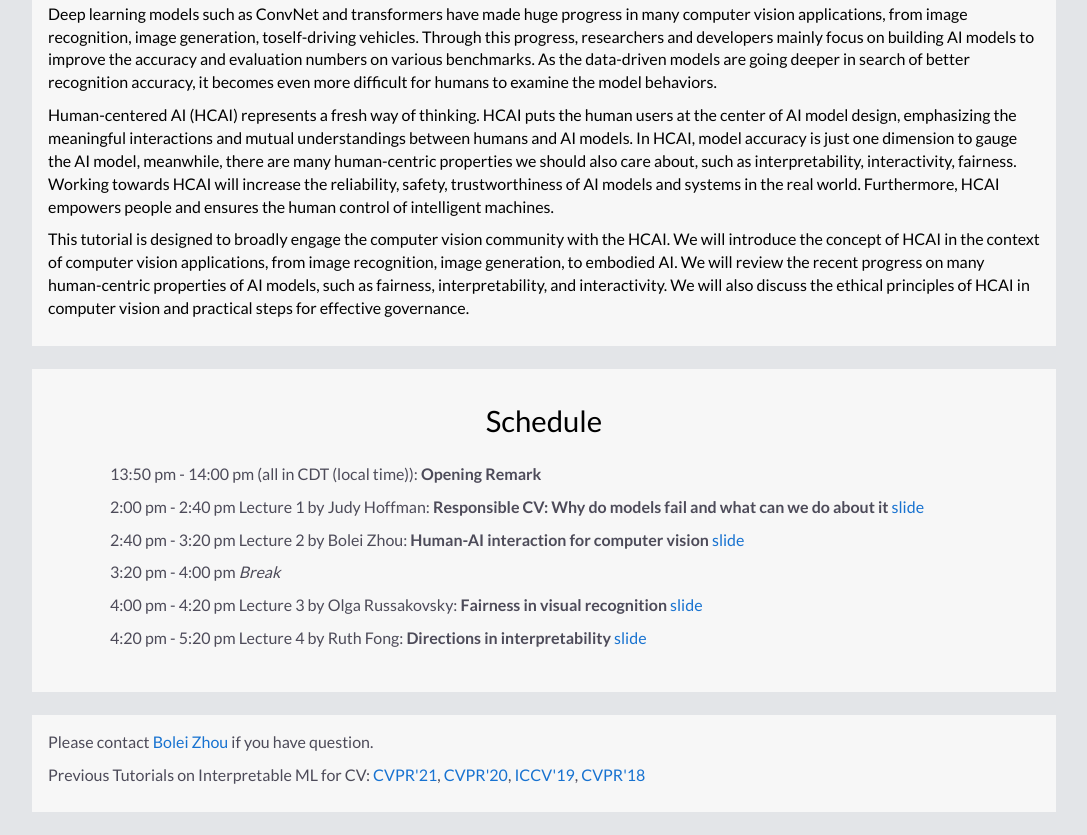
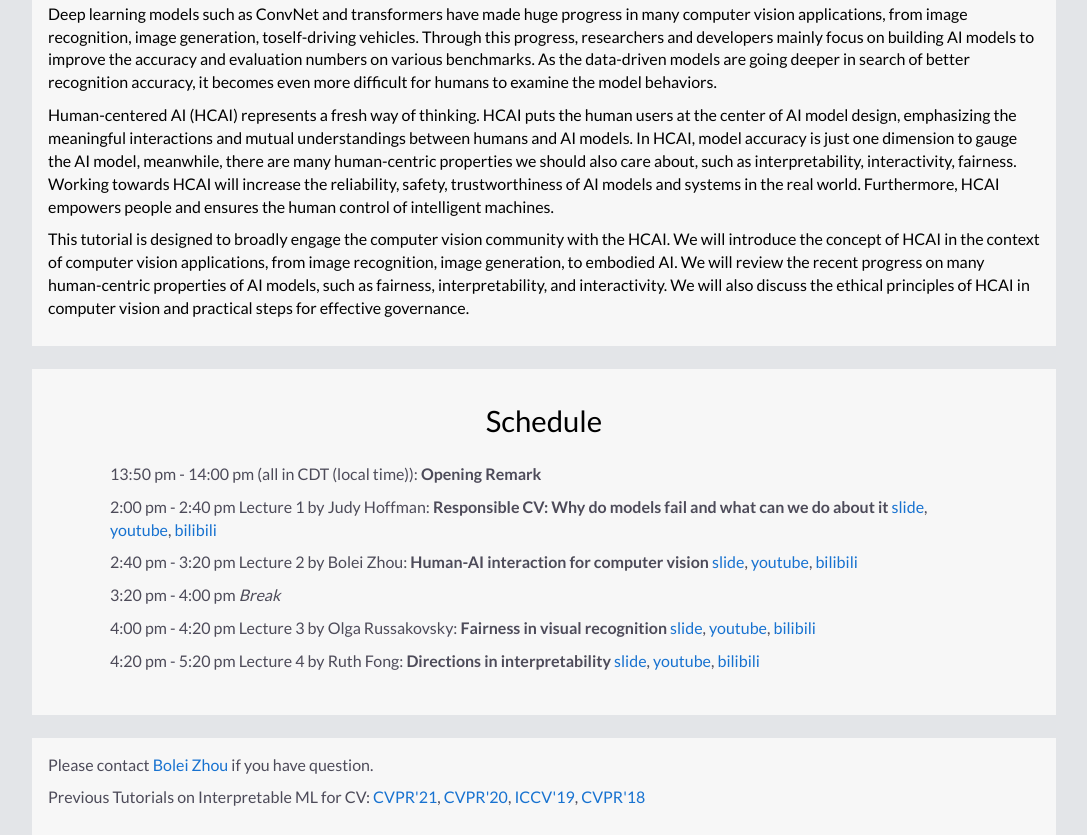
Before and after one commit to human-centeredAI/human-centeredAI.github.io, a plain HTML site: page index.html in a window 1280 px wide. Shown: the part 790-1625 px from the top of the page, without its empty margins (96-1183 px from the left). Before the commit the page ends 1602 px from the top, so only its background shows below. Drawn offline with nearby package versions, Linux system fonts and the light colour scheme.

Commit message:
update recorded videos

```diff
--- a/index.html
+++ b/index.html
@@ -86,11 +86,12 @@
     <div class="schedule">
 
         <p>13:50 pm - 14:00 pm (all in CDT (local time)): <b>Opening Remark</b></p>
-        <p>2:00 pm - 2:40 pm Lecture 1 by Judy Hoffman: <b>Responsible CV: Why do models fail and what can we do about it</b> <a href="slides_cvpr2022/slide_hoffman.pdf">slide</a></p>
-        <p>2:40 pm - 3:20 pm Lecture 2 by Bolei Zhou: <b>Human-AI interaction for computer vision</b> <a href="slides_cvpr2022/slide_zhou.pdf">slide</a></p>
+        <p>2:00 pm - 2:40 pm Lecture 1 by Judy Hoffman: <b>Responsible CV: Why do models fail and what can we do about it</b> <a href="slides_cvpr2022/slide_hoffman.pdf">slide</a>, <a href="https://youtu.be/PBzF5f9hQaU">youtube</a>, <a href="">bilibili</a></p>
+        <p>2:40 pm - 3:20 pm Lecture 2 by Bolei Zhou: <b>Human-AI interaction for computer vision</b> <a href="slides_cvpr2022/slide_zhou.pdf">slide</a>, <a href="https://youtu.be/WT9A_I3UIq0">youtube</a>, <a href="https://www.bilibili.com/video/BV1s94y117CA">bilibili</a></p >
         <p>3:20 pm - 4:00 pm <em>Break</em></p>
-        <p>4:00 pm - 4:20 pm Lecture 3 by Olga Russakovsky: <b>Fairness in visual recognition</b> <a href="slides_cvpr2022/slide_russakovsky.pdf">slide</a></p>
-        <p>4:20 pm - 5:20 pm Lecture 4 by Ruth Fong: <b>Directions in interpretability</b> <a href="https://www.ruthfong.com/files/fong_2022-06-20-cvpr22_hcai_tutorial-draft-low-quality.pdf">slide</a></p>
+        <p>4:00 pm - 4:20 pm Lecture 3 by Olga Russakovsky: <b>Fairness in visual recognition</b> <a href="slides_cvpr2022/slide_russakovsky.pdf">slide</a>, <a href="
+https://youtu.be/GHz2OIKkxFk">youtube</a>, <a href="https://www.bilibili.com/video/BV1k3411u7F6">bilibili</a></p>
+        <p>4:20 pm - 5:20 pm Lecture 4 by Ruth Fong: <b>Directions in interpretability</b> <a href="https://www.ruthfong.com/files/fong_2022-06-20-cvpr22_hcai_tutorial-draft-low-quality.pdf">slide</a>, <a href="https://youtu.be/mBEqoIpfqFc">youtube</a>, <a href="https://www.bilibili.com/video/BV1SU4y1D7M8">bilibili</a></p>
     </div>
 </div>
 
```
